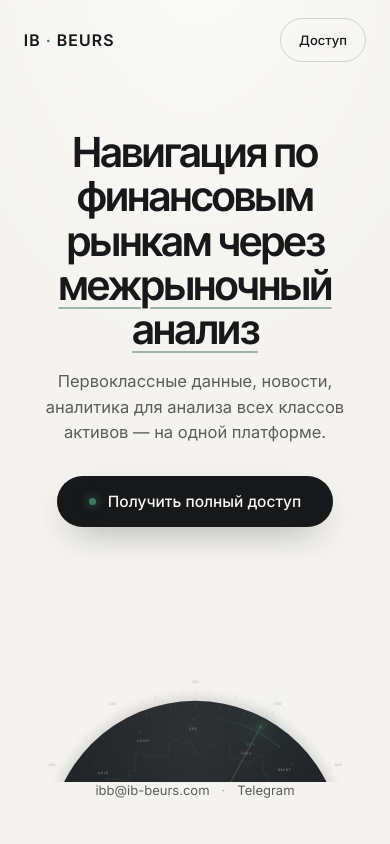
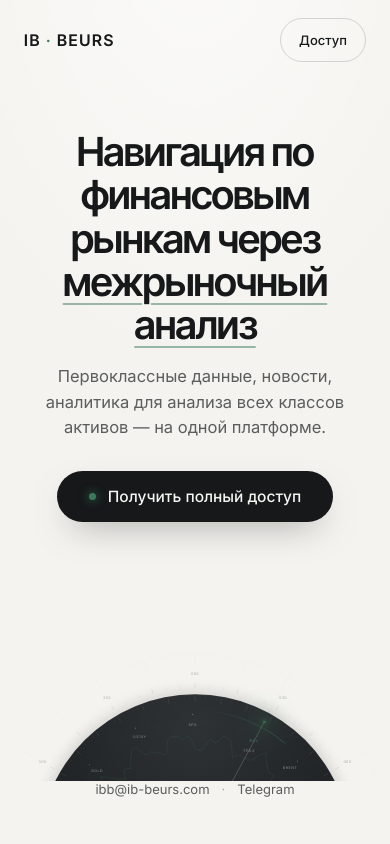
Before and after one commit to bukreevstrade-boop/ib-beurs, a website built with Vite: page index.html in a window 390 px wide. Shown: the top 844 px of the page. Built offline with nearby package versions, Linux system fonts and the light colour scheme; some packages are replaced by stand-ins of ours.

Commit message:
Fix: Lenis defaults (scroll lag) + full-bleed compass + single-clamp h1

```diff
--- a/src/lenis.js
+++ b/src/lenis.js
@@ -9,7 +9,8 @@ export function initSmoothScroll() {
   // Respect reduced-motion: fall back to native scroll, ScrollTrigger still works.
   if (window.matchMedia('(prefers-reduced-motion: reduce)').matches) return null;
 
-  const lenis = new Lenis({ lerp: 0.11, smoothWheel: true, wheelMultiplier: 1 });
+  // default duration/easing — the standard Lenis feel
+  const lenis = new Lenis();
   lenis.on('scroll', ScrollTrigger.update);
   gsap.ticker.add((time) => lenis.raf(time * 1000));
   gsap.ticker.lagSmoothing(0);
--- a/src/styles/hero.css
+++ b/src/styles/hero.css
@@ -74,7 +74,7 @@
 .hero-copy h1 {
   font-family: "Inter Tight", "Inter", sans-serif;
   font-weight: 600;
-  font-size: clamp(42px, 4.9vw, 82px);
+  font-size: clamp(2.5rem, 5.5vw, 6rem);   /* fluid: 40px → 96px, no media queries */
   line-height: 1.04;
   letter-spacing: -0.035em;
   text-wrap: balance;
@@ -118,18 +118,20 @@
   box-shadow: 0 0 10px 1px color-mix(in oklab, var(--accent) 70%, transparent);
 }
 
-/* ---- instrument (radar compass) — contained, fixed relative to viewport ---- */
+/* ---- instrument (radar compass) — full-bleed, spans the whole viewport ---- */
 .instrument-tilt {
   position: relative;
-  width: min(90vw, 700px);
-  margin: clamp(28px, 5vh, 72px) auto 0;
+  width: 100vw;
+  max-width: 100vw;
+  /* break out to full viewport width regardless of the hero's flow */
+  margin-left: calc(-50vw + 50%);
+  margin-right: calc(-50vw + 50%);
+  margin-top: clamp(24px, 4vh, 56px);
   z-index: 1;
-  aspect-ratio: 1400 / 760;     /* reserve exact height so contacts never collide */
-  overflow: hidden;
   transform: perspective(1400px) rotateY(0deg) rotateX(0deg);
   transition: transform .7s cubic-bezier(.2,.65,.25,1);
 }
-#instrument { display: block; width: 100%; height: 100%; }
+#instrument { display: block; width: 100%; height: auto; }
 #instrument text.lbl {
   font-family: "Inter", sans-serif;
   letter-spacing: 0.16em;
@@ -215,7 +217,7 @@
 /* BUG 3: on phones the compass simply stacks under the text (flex column
    is already the hero's direction) and stays a comfortable size */
 @media (max-width: 767px) {
-  .instrument-tilt { width: min(94vw, 520px); margin-top: clamp(24px, 4vh, 48px); }
+  .instrument-tilt { margin-top: clamp(20px, 3vh, 40px); }   /* stays full-bleed 100vw */
   .hero-copy { margin-top: clamp(28px, 5vh, 56px); }
-  .hero-foot { margin-top: clamp(28px, 4vh, 44px); }
+  .hero-foot { margin-top: clamp(24px, 4vh, 40px); }
 }
--- a/src/styles/mobile.css
+++ b/src/styles/mobile.css
@@ -182,7 +182,8 @@
     .nav-cta .nc-full { display: none; }
     .nav-cta .nc-short { display: inline; }
     .hero-copy { padding: 0 24px; }
-    .hero-copy h1 { font-size: clamp(38px, 10.6vw, 50px); line-height: 1.07; }
+    /* h1 size is governed by the single base clamp() — no media-query override */
+    .hero-copy h1 { line-height: 1.08; }
     .hero-copy h1 .hl { text-decoration-thickness: 2px; text-underline-offset: 7px; }
     .hero-copy p { margin-top: 18px; font-size: 16.5px; max-width: 34ch; }
     .cta { margin-top: 30px; padding: 16px 32px; font-size: 15.5px; }
@@ -327,7 +328,6 @@
     .nav, .hero-copy, .hero-foot, .ctx-wrap, .walk-head, .brief-head,
     .access-wrap, .fit-wrap, .fin, .foot-wrap { padding-left: 20px; padding-right: 20px; }
     .walk-grid, .ribbon { padding-left: 20px; padding-right: 20px; }
-    .hero-copy h1 { font-size: clamp(33px, 10.4vw, 38px); }
     .engine-mobile { padding: 30px 20px 22px; }
     .rail-item .scene { padding: 24px 16px; }
     .zone, .zone[data-z="2"], .zone[data-z="3"], .zone[data-z="4"] { padding: 24px 16px 20px; }
```
